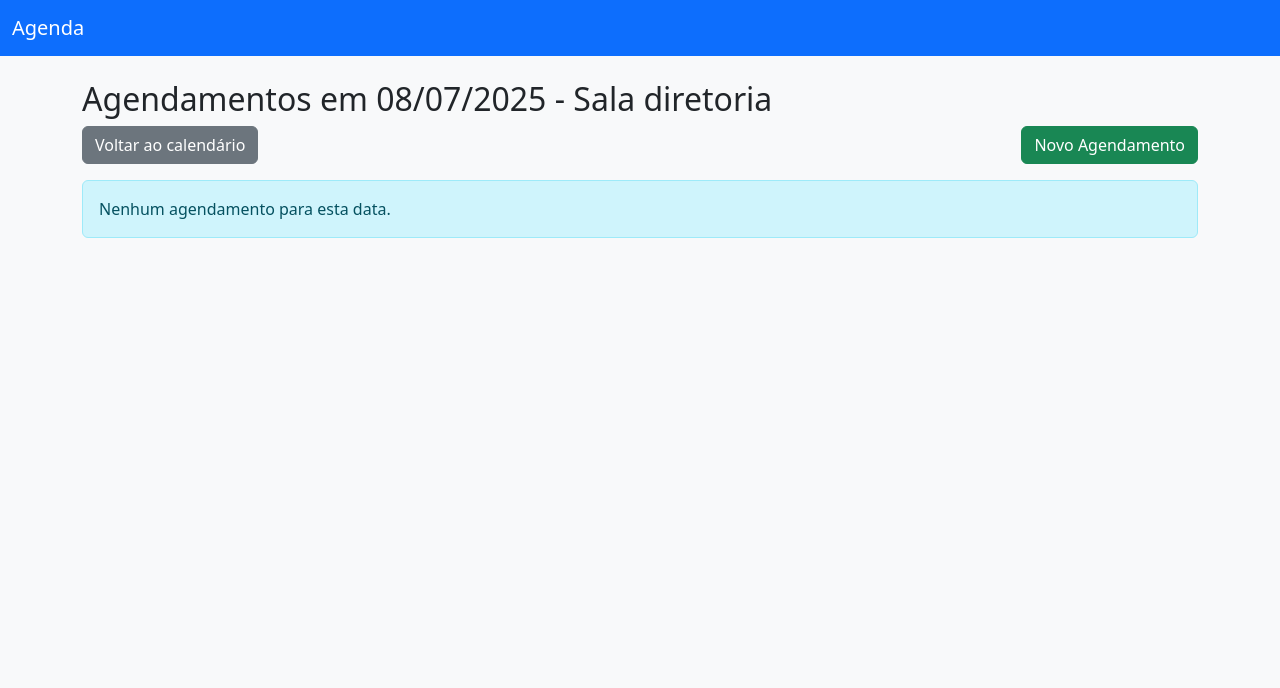
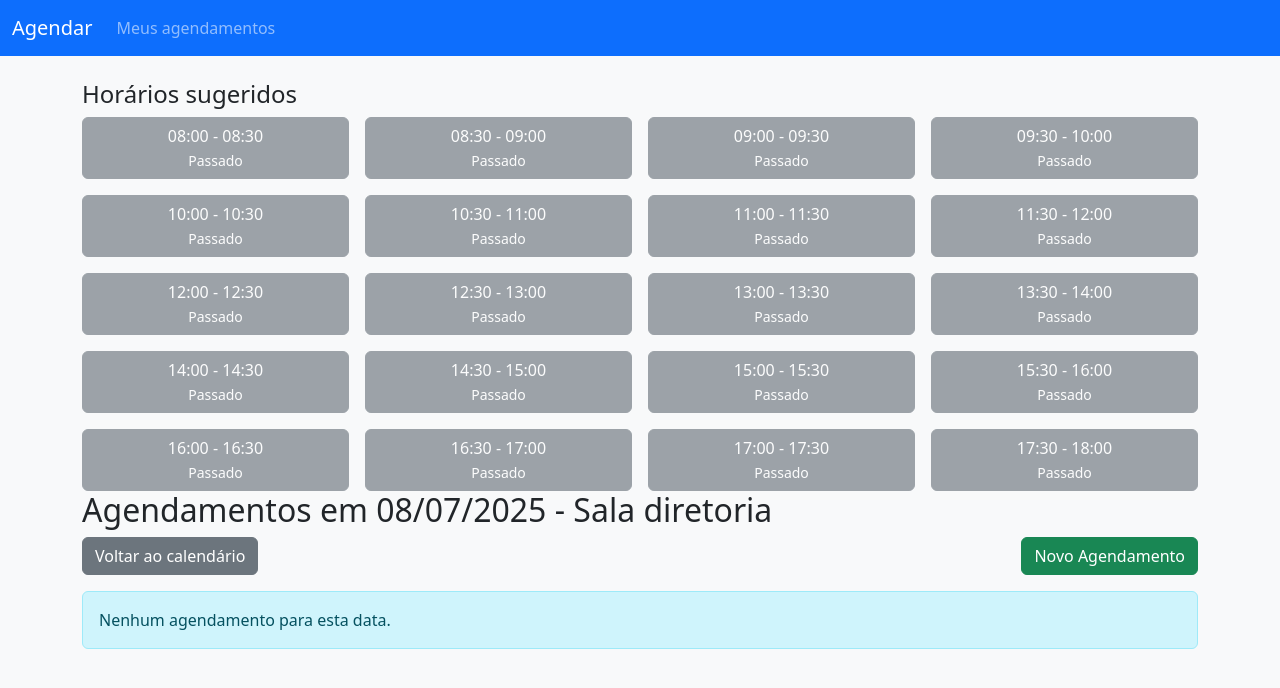
Before and after one commit to W4nd3v/agenda-reuniao, a Django app: page /agenda/salas/1/dia/2025-07-08/ in a window 1280 px wide. Shown: the top 688 px of the page. Run offline with Django 5.2, Linux system fonts and the light colour scheme; a user stored in the database is signed in; data comes from the database, SQL or seed files in the repository; both versions use the stored data as it was after the commit; some libraries are stand-ins or nearby versions.

Commit message:
Divisão de horários em intervalos de 30 minutos

```diff
--- a/agenda/views.py
+++ b/agenda/views.py
@@ -8,9 +8,9 @@ from django.core.mail import send_mail
 from django.conf import settings
 from django.utils import timezone
 import calendar
-from datetime import date, datetime
+from datetime import date, datetime, timedelta,time
 from django.utils.dateparse import parse_date, parse_time
-from django.utils.timezone import now
+from django.utils.timezone import now, localtime
 
 @login_required
 def detalhes_dia(request, sala_id, data):
@@ -21,14 +21,40 @@ def detalhes_dia(request, sala_id, data):
         messages.error(request, 'Data inválida.')
         return redirect('agenda:dashboard')
 
+    agora = timezone.localtime()
     agendamentos = Agendamento.objects.filter(sala=sala, data=data_obj).order_by('hora_inicio')
-    agora = now()
+
+    agendamentos_ocupados = [(ag.hora_inicio, ag.hora_fim) for ag in agendamentos]
+
+    # Gera horários sugeridos de 30 em 30 minutos
+    blocos = []
+    inicio = time(8, 0)
+    fim = time(18, 0)
+    hora = datetime.combine(data_obj, inicio)
+
+    while hora.time() < fim:
+        hora_inicio = hora.time()
+        hora_fim = (hora + timedelta(minutes=30)).time()
+
+        ocupado = any(
+            h_ini < hora_fim and h_fim > hora_inicio
+            for h_ini, h_fim in agendamentos_ocupados
+        )
+        esta_no_passado = datetime.combine(data_obj, hora_inicio) < agora.replace(tzinfo=None)
+
+        blocos.append({
+            'inicio': hora_inicio.strftime('%H:%M'),
+            'fim': hora_fim.strftime('%H:%M'),
+            'ocupado': ocupado,
+            'passado': esta_no_passado
+        })
+        hora += timedelta(minutes=30)
 
     return render(request, 'agenda/agendamentos/detalhes_dia.html', {
         'sala': sala,
         'data': data_obj,
         'agendamentos': agendamentos,
-        'agora': agora
+        'blocos': blocos
     })
 
 
@@ -85,9 +111,9 @@ TECNICOS_EMAILS = [
 @login_required
 def novo_agendamento(request):
     sala_id = request.GET.get('sala')
-    data_raw = request.GET.get('data')  # ex: "2025-07-18"
-    hora_inicio_raw = request.GET.get('hora_inicio')  # ex: "14:00"
-    hora_fim_raw = request.GET.get('hora_fim')  # ex: "15:30"
+    data_raw = request.GET.get('data')
+    hora_inicio_raw = request.GET.get('hora_inicio')
+    hora_fim_raw = request.GET.get('hora_fim')
 
     if request.method == 'POST':
         form = AgendamentoForm(request.POST)
@@ -98,20 +124,38 @@ def novo_agendamento(request):
             return redirect('agenda:meus_agendamentos')
     else:
         inicial = {}
+
         if sala_id:
             inicial['sala'] = sala_id
+
         if data_raw:
             data_formatada = parse_date(data_raw)
             if data_formatada:
                 inicial['data'] = data_formatada
+
         if hora_inicio_raw:
             hora_ini = parse_time(hora_inicio_raw)
             if hora_ini:
                 inicial['hora_inicio'] = hora_ini
+        else:
+            # Definir hora atual arredondada para o próximo bloco de 30 minutos
+            agora = localtime(now())
+            minutos = (agora.minute // 30 + 1) * 30
+            if minutos == 60:
+                hora = agora.replace(minute=0, second=0) + timedelta(hours=1)
+            else:
+                hora = agora.replace(minute=30 if minutos == 30 else 0, second=0)
+            inicial['hora_inicio'] = hora.time()
+
         if hora_fim_raw:
             hora_fim = parse_time(hora_fim_raw)
             if hora_fim:
                 inicial['hora_fim'] = hora_fim
+        else:
+            # Definir hora_fim como 1h após hora_inicio
+            if 'hora_inicio' in inicial:
+                hora_fim_padrao = (datetime.combine(datetime.today(), inicial['hora_inicio']) + timedelta(hours=1)).time()
+                inicial['hora_fim'] = hora_fim_padrao
 
         form = AgendamentoForm(initial=inicial)
 
--- a/templates/agenda/agendamentos/detalhes_dia.html
+++ b/templates/agenda/agendamentos/detalhes_dia.html
@@ -2,6 +2,28 @@
 {% block title %}Agendamentos - {{ sala.nome }}{% endblock %}
 
 {% block content %}
+<h4 class="mt-4">Horários sugeridos</h4>
+<div class="row row-cols-2 row-cols-md-4 g-3">
+  {% for b in blocos %}
+    <div class="col">
+      {% if b.passado %}
+        <div class="btn btn-secondary w-100 disabled">
+          {{ b.inicio }} - {{ b.fim }}<br><small>Passado</small>
+        </div>
+      {% elif b.ocupado %}
+        <div class="btn btn-danger w-100 disabled">
+          {{ b.inicio }} - {{ b.fim }}<br><small>Ocupado</small>
+        </div>
+      {% else %}
+        <a class="btn btn-outline-success w-100"
+           href="{% url 'agenda:novo_agendamento' %}?sala={{ sala.id }}&data={{ data|date:'Y-m-d' }}&hora_inicio={{ b.inicio }}&hora_fim={{ b.fim }}">
+          {{ b.inicio }} - {{ b.fim }}<br><small>Agendar</small>
+        </a>
+      {% endif %}
+    </div>
+  {% endfor %}
+</div>
+
 <h2>Agendamentos em {{ data|date:'d/m/Y' }} - {{ sala.nome }}</h2>
 
 <div class="d-flex justify-content-between mb-3">
--- a/templates/base.html
+++ b/templates/base.html
@@ -12,14 +12,14 @@
     <!-- Navbar -->
     <nav class="navbar navbar-expand-lg navbar-dark bg-primary mb-4">
       <div class="container-fluid">
-        <a class="navbar-brand" href="{% url 'agenda:dashboard' %}">Agenda</a>
+        <a class="navbar-brand" href="{% url 'agenda:dashboard' %}">Agendar</a>
         <button class="navbar-toggler" type="button" data-bs-toggle="collapse" data-bs-target="#navbarNav" aria-controls="navbarNav" aria-expanded="false" aria-label="Alternar navegação">
           <span class="navbar-toggler-icon"></span>
         </button>
         <div class="collapse navbar-collapse" id="navbarNav">
           <ul class="navbar-nav">
             <li class="nav-item">
-              <!-- <a class="nav-link" href="#">Agendar</a> -->
+              <a class="nav-link" href="{% url 'agenda:meus_agendamentos' %}">Meus agendamentos</a>
             </li>
           </ul>
         </div>
```
Also changed, not shown: db.sqlite3.
